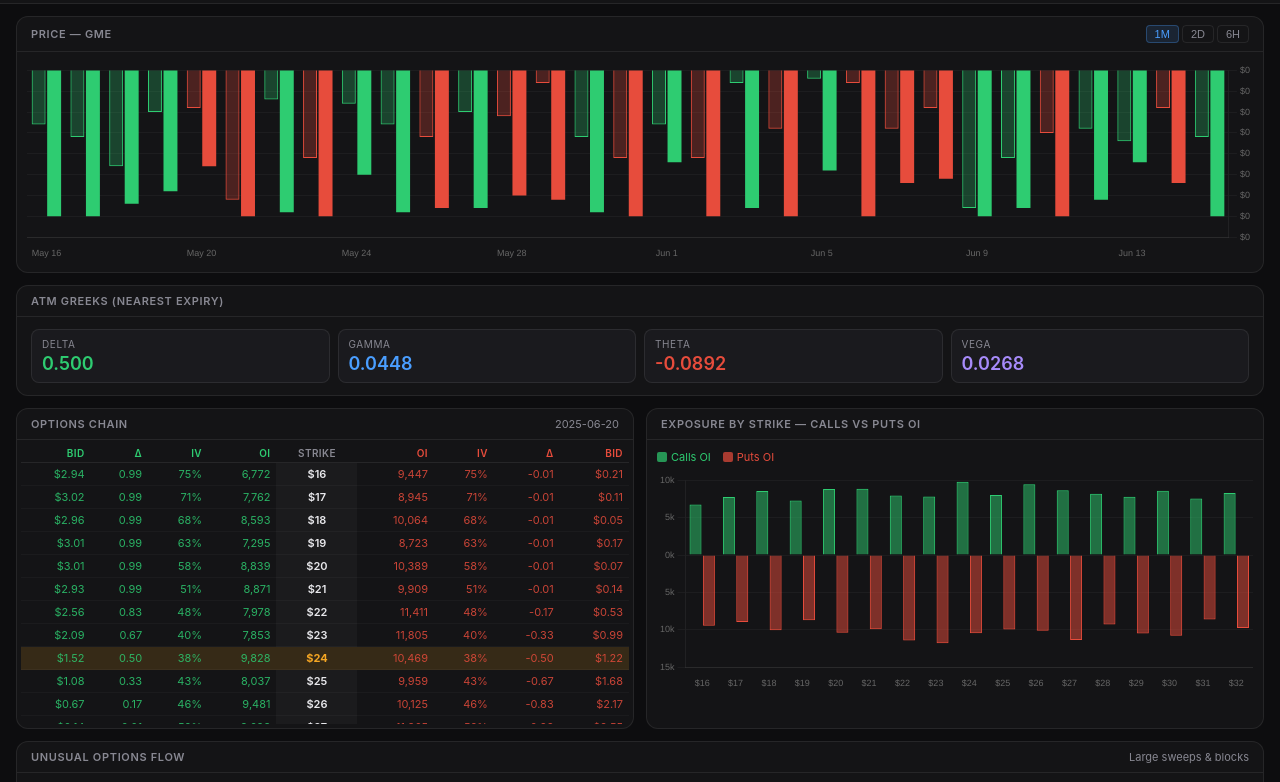
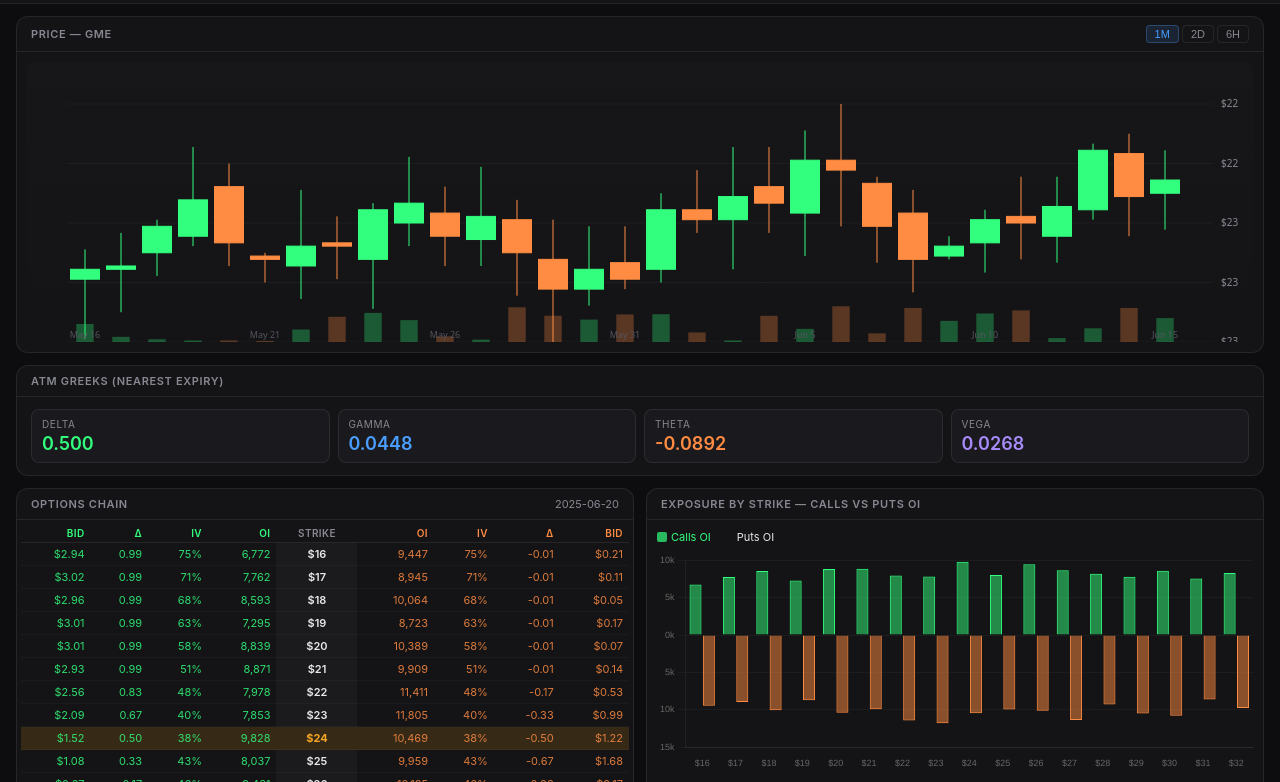
Before and after one commit to theUltimator5/options-dashboard, a website: page index.html in a window 1280 px wide. Shown: the part 55-837 px from the top of the page. Drawn offline with nearby package versions, Linux system fonts and the light colour scheme; no server answers.

Commit message:
Add files via upload

```diff
--- a/index.html
+++ b/index.html
@@ -17,10 +17,10 @@
       --text: #e8e8ec;
       --muted: #888892;
       --dim: #555560;
-      --green: #2ecc71;
-      --green-bg: rgba(46,204,113,0.12);
-      --red: #e74c3c;
-      --red-bg: rgba(231,76,60,0.12);
+      --green: #32ff7e;
+      --green-bg: rgba(50,255,126,0.12);
+      --orange: #ff8c42;
+      --orange-bg: rgba(255,140,66,0.12);
       --blue: #4a9eff;
       --blue-bg: rgba(74,158,255,0.12);
       --amber: #f5a623;
@@ -50,7 +50,7 @@
     .stat-label { font-size: 10px; color: var(--muted); text-transform: uppercase; letter-spacing: .05em; }
     .stat-val { font-size: 14px; font-weight: 600; margin-top: 1px; }
     .up { color: var(--green); }
-    .down { color: var(--red); }
+    .down { color: var(--orange); }
     .badge { font-size: 10px; padding: 2px 8px; border-radius: 4px; font-weight: 600; }
     .badge-live { background: var(--green-bg); color: var(--green); border: 1px solid rgba(46,204,113,0.3); }
     .badge-mock { background: var(--amber-bg); color: var(--amber); border: 1px solid rgba(245,166,35,0.3); }
@@ -74,7 +74,8 @@
     .btn-xs.active { background: var(--blue-bg); color: var(--blue); border-color: rgba(74,158,255,0.3); }
 
     /* PRICE CHART */
-    #priceWrap { position: relative; height: 200px; }
+    #priceWrap { position: relative; height: 280px; background: linear-gradient(180deg, rgba(255,255,255,0.01) 0%, transparent 100%); border-radius: var(--radius); overflow: hidden; }
+    #candleCanvas { display: block; width: 100%; height: 100%; cursor: crosshair; }
 
     /* OPTIONS CHAIN TABLE */
     .chain-wrap { max-height: 280px; overflow-y: auto; }
@@ -84,14 +85,14 @@
     table { width: 100%; border-collapse: collapse; font-size: 11px; }
     th { font-size: 10px; font-weight: 600; color: var(--dim); text-align: right; padding: 3px 6px; position: sticky; top: 0; background: var(--bg2); border-bottom: 1px solid var(--border); text-transform: uppercase; letter-spacing: .04em; }
     th.call-hdr { color: var(--green); }
-    th.put-hdr { color: var(--red); }
+    th.put-hdr { color: var(--orange); }
     th.strike-hdr { text-align: center; color: var(--muted); }
     td { padding: 4px 6px; text-align: right; color: var(--text); border-bottom: 1px solid rgba(255,255,255,0.03); }
     tr:hover td { background: rgba(255,255,255,0.03); }
     tr.atm td { background: var(--amber-bg) !important; }
     tr.atm td.strike-cell { color: var(--amber); font-weight: 700; }
-    .call-val { color: rgba(46,204,113,0.85); }
-    .put-val { color: rgba(231,76,60,0.85); }
+    .call-val { color: rgba(50,255,126,0.85); }
+    .put-val { color: rgba(255,140,66,0.85); }
     .strike-cell { text-align: center; font-weight: 600; color: var(--text); background: rgba(255,255,255,0.03); }
 
     /* EXPOSURE CHART */
@@ -101,8 +102,8 @@
     .unusual-item { display: flex; align-items: center; gap: 8px; padding: 7px 0; border-bottom: 1px solid var(--border); font-size: 12px; }
     .unusual-item:last-child { border-bottom: none; }
     .tag { font-size: 10px; padding: 2px 7px; border-radius: 4px; font-weight: 700; min-width: 36px; text-align: center; }
-    .tag-call { background: var(--green-bg); color: var(--green); border: 1px solid rgba(46,204,113,0.2); }
-    .tag-put { background: var(--red-bg); color: var(--red); border: 1px solid rgba(231,76,60,0.2); }
+    .tag-call { background: var(--green-bg); color: var(--green); border: 1px solid rgba(50,255,126,0.2); }
+    .tag-put { background: var(--orange-bg); color: var(--orange); border: 1px solid rgba(255,140,66,0.2); }
     .tag-sweep { background: var(--blue-bg); color: var(--blue); border: 1px solid rgba(74,158,255,0.2); }
     .tag-block { background: var(--purple-bg); color: var(--purple); border: 1px solid rgba(167,139,250,0.2); }
     .u-ticker { font-weight: 700; min-width: 40px; color: var(--text); }
@@ -110,7 +111,7 @@
     .u-prem { font-weight: 700; min-width: 64px; text-align: right; color: var(--text); }
     .u-sent { min-width: 60px; text-align: right; font-weight: 600; font-size: 11px; }
     .bull { color: var(--green); }
-    .bear { color: var(--red); }
+    .bear { color: var(--orange); }
     .neutral { color: var(--muted); }
     .time-ago { font-size: 10px; color: var(--dim); min-width: 40px; text-align: right; }
 
@@ -179,7 +180,7 @@
       </div>
     </div>
     <div class="panel-body" style="padding:10px">
-      <div id="priceWrap"><canvas id="priceChart" role="img" aria-label="Candlestick price chart">Price chart loading</canvas></div>
+      <div id="priceWrap"><canvas id="candleCanvas" role="img" aria-label="Candlestick price chart with volume">Price chart loading</canvas></div>
     </div>
   </div>
 
@@ -341,40 +342,123 @@
   }
 
   if (!bars || bars.length === 0) bars = generateMockBars(base, currentLimit, currentTF);
+  renderCandleChart(bars);
+}
 
-  const labels = bars.map(b => {
-    const d = new Date(b.t);
-    if (currentTF === '1Day') return d.toLocaleDateString('en-US', { month: 'short', day: 'numeric' });
-    return d.toLocaleTimeString('en-US', { hour: '2-digit', minute: '2-digit' });
+function renderCandleChart(bars) {
+  const canvas = document.getElementById('candleCanvas');
+  const rect = canvas.parentElement.getBoundingClientRect();
+  canvas.width = rect.width * window.devicePixelRatio;
+  canvas.height = rect.height * window.devicePixelRatio;
+
+  const ctx = canvas.getContext('2d');
+  ctx.scale(window.devicePixelRatio, window.devicePixelRatio);
+  const w = rect.width;
+  const h = rect.height;
+  ctx.fillStyle = 'transparent';
+  ctx.fillRect(0, 0, w, h);
+
+  if (!bars || bars.length === 0) return;
+
+  // Extract OHLCV
+  const opens = bars.map(b => +b.o);
+  const highs = bars.map(b => +b.h);
+  const lows = bars.map(b => +b.l);
+  const closes = bars.map(b => +b.c);
+  const vols = bars.map(b => b.v || 0);
+
+  // Calculate min/max for price axis
+  const allPrices = [...highs, ...lows];
+  const minPrice = Math.min(...allPrices);
+  const maxPrice = Math.max(...allPrices);
+  const priceRange = maxPrice - minPrice;
+  const maxVol = Math.max(...vols) || 1;
+
+  // Sizing
+  const volumeHeight = h * 0.15;
+  const priceHeight = h - volumeHeight;
+  const padding = 40;
+  const chartWidth = w - padding * 2;
+  const candleWidth = Math.max(2, Math.floor(chartWidth / bars.length * 0.8));
+  const candleSpacing = Math.floor(chartWidth / bars.length);
+
+  // Helper: price to pixel
+  const priceToY = p => priceHeight - ((p - minPrice) / priceRange) * priceHeight + volumeHeight;
+  const volToH = v => (v / maxVol) * (volumeHeight * 0.85);
+
+  // Draw gridlines
+  ctx.strokeStyle = 'rgba(255,255,255,0.08)';
+  ctx.lineWidth = 0.5;
+  for (let i = 0; i <= 4; i++) {
+    const y = volumeHeight + (priceHeight / 4) * i;
+    ctx.beginPath();
+    ctx.moveTo(padding, y);
+    ctx.lineTo(w - padding, y);
+    ctx.stroke();
+  }
+
+  // Draw volume bars
+  bars.forEach((bar, i) => {
+    const x = padding + i * candleSpacing + candleSpacing / 2;
+    const volH = volToH(vols[i]);
+    const isUp = closes[i] >= opens[i];
+    ctx.fillStyle = isUp ? 'rgba(50,255,126,0.3)' : 'rgba(255,140,66,0.3)';
+    ctx.fillRect(x - candleWidth * 0.3, h - volH, candleWidth * 0.6, volH);
   });
 
-  const opens = bars.map(b => +b.o.toFixed(2));
-  const highs = bars.map(b => +b.h.toFixed(2));
-  const lows = bars.map(b => +b.l.toFixed(2));
-  const closes = bars.map(b => +b.c.toFixed(2));
-  const colors = closes.map((c, i) => c >= opens[i] ? '#2ecc71' : '#e74c3c');
+  // Draw candles
+  bars.forEach((bar, i) => {
+    const x = padding + i * candleSpacing + candleSpacing / 2;
+    const o = opens[i];
+    const c = closes[i];
+    const h = highs[i];
+    const l = lows[i];
+    const isUp = c >= o;
 
-  if (priceChartInst) priceChartInst.destroy();
-  const ctx = document.getElementById('priceChart').getContext('2d');
-  priceChartInst = new Chart(ctx, {
-    type: 'bar',
-    data: {
-      labels,
-      datasets: [
-        { label: 'Wick', data: highs.map((h, i) => h - lows[i]), base: lows, backgroundColor: colors.map(c => c + '44'), borderColor: colors, borderWidth: 1, borderSkipped: false },
-        { label: 'Body', data: closes.map((c, i) => Math.max(Math.abs(c - opens[i]), 0.05)), base: opens.map((o, i) => Math.min(o, closes[i])), backgroundColor: colors, borderColor: colors, borderWidth: 0, borderSkipped: false },
-      ]
-    },
-    options: {
-      responsive: true, maintainAspectRatio: false,
-      plugins: {
-        legend: { display: false },
-        tooltip: { callbacks: { label: (ctx) => { const i = ctx.dataIndex; return `O: ${opens[i]}  H: ${highs[i]}  L: ${lows[i]}  C: ${closes[i]}`; } } }
-      },
-      scales: {
-        x: { ticks: { font: { size: 9 }, color: '#666', maxRotation: 45, autoSkip: true, maxTicksLimit: 10 }, grid: { display: false }, border: { color: 'rgba(255,255,255,0.06)' } },
-        y: { position: 'right', ticks: { font: { size: 9 }, color: '#666', callback: v => '$' + v.toFixed(0) }, grid: { color: 'rgba(255,255,255,0.04)' }, border: { color: 'rgba(255,255,255,0.06)' } }
-      }
+    const color = isUp ? '#32ff7e' : '#ff8c42';
+    const openY = priceToY(o);
+    const closeY = priceToY(c);
+    const highY = priceToY(h);
+    const lowY = priceToY(l);
+
+    // Wick (high/low line)
+    ctx.strokeStyle = color;
+    ctx.lineWidth = 1;
+    ctx.beginPath();
+    ctx.moveTo(x, highY);
+    ctx.lineTo(x, lowY);
+    ctx.stroke();
+
+    // Body (open/close)
+    const bodyTop = Math.min(openY, closeY);
+    const bodyH = Math.abs(closeY - openY) || 1;
+    ctx.fillStyle = color;
+    ctx.fillRect(x - candleWidth / 2, bodyTop, candleWidth, bodyH);
+    ctx.strokeStyle = color;
+    ctx.strokeRect(x - candleWidth / 2, bodyTop, candleWidth, bodyH);
+  });
+
+  // Draw price labels on right axis
+  ctx.fillStyle = '#888892';
+  ctx.font = '10px system-ui';
+  ctx.textAlign = 'left';
+  for (let i = 0; i <= 4; i++) {
+    const price = minPrice + (priceRange / 4) * i;
+    const y = volumeHeight + (priceHeight / 4) * i;
+    ctx.fillText('$' + price.toFixed(0), w - padding + 8, y + 3);
+  }
+
+  // Draw time labels on bottom
+  ctx.fillStyle = '#555560';
+  ctx.font = '9px system-ui';
+  ctx.textAlign = 'center';
+  const step = Math.max(1, Math.floor(bars.length / 6));
+  bars.forEach((bar, i) => {
+    if (i % step === 0) {
+      const d = new Date(bar.t);
+      const label = currentTF === '1Day' ? d.toLocaleDateString('en-US', { month: 'short', day: 'numeric' }) : d.toLocaleTimeString('en-US', { hour: '2-digit', minute: '2-digit' });
+      const x = padding + i * candleSpacing + candleSpacing / 2;
+      ctx.fillText(label, x, h - 4);
     }
   });
 }
@@ -512,8 +596,8 @@
     data: {
       labels,
       datasets: [
-        { label: 'Calls OI', data: callOIs, backgroundColor: 'rgba(46,204,113,0.5)', borderColor: '#2ecc71', borderWidth: 1 },
-        { label: 'Puts OI', data: putOIs, backgroundColor: 'rgba(231,76,60,0.5)', borderColor: '#e74c3c', borderWidth: 1 },
+        { label: 'Calls OI', data: callOIs, backgroundColor: 'rgba(50,255,126,0.5)', borderColor: '#32ff7e', borderWidth: 1 },
+        { label: 'Puts OI', data: putOIs, backgroundColor: 'rgba(255,140,66,0.5)', borderColor: '#ff8c42', borderWidth: 1 },
       ]
     },
     options: {
```
